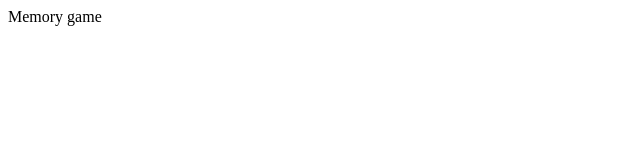
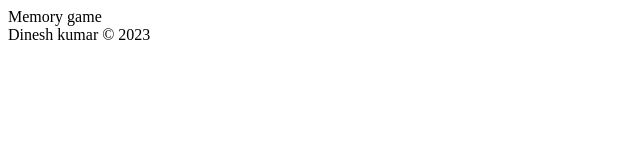
Before and after one commit to Dinesh-kumar-002/memory-game, a plain HTML site: page index.html in a window 1280 px wide. Shown: the whole page, without its empty margins (0-640 px from the left). Drawn offline with Linux system fonts and the light colour scheme.

Commit message:
Add footer part

```diff
--- a/index.html
+++ b/index.html
@@ -16,6 +16,7 @@
             <div class="boxes" data-value=4></div>
             <div class="boxes" data-value=5></div>
         </div>
+        <div class="footer">Dinesh kumar &copy; 2023</div>
     </div>
 </body>
 </html>
```
